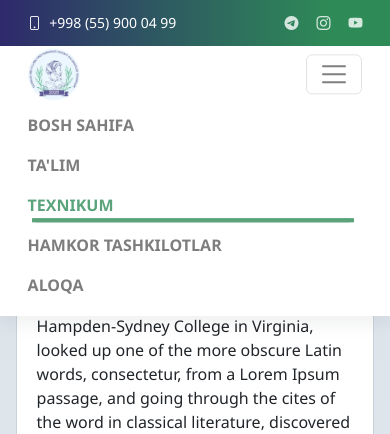
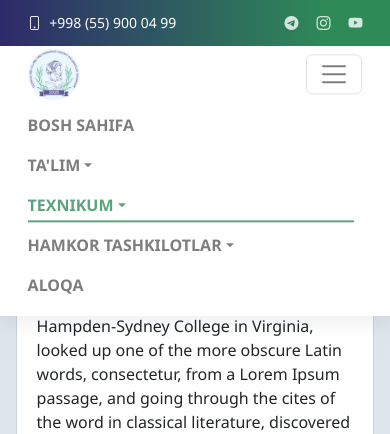
Before and after one commit to shahbozshirinboyev/new.olmaliqjst.uz, a Django app: page /texnikum-haqida/ in a window 390 px wide, after a click that opens the changed part. Shown: the top 434 px of the page. Run offline with Django 5.2, Linux system fonts and the light colour scheme; data comes from the database, SQL or seed files in the repository; some libraries are stand-ins or nearby versions.

Commit message:
navbar fix version 1.2

```diff
--- a/static/css/responsive.css
+++ b/static/css/responsive.css
@@ -3,7 +3,7 @@
         padding-top: 96px;
     }
 
-    .navbar .nav-link::after{
+    .navbar .nav-link::before{
         left: 0rem;
     }
 
--- a/static/css/style.css
+++ b/static/css/style.css
@@ -162,7 +162,7 @@ html {
     transition: color 0.22s ease;
 }
 
-.navbar .nav-link::after {
+.navbar .nav-link::before {
     content: "";
     position: absolute;
     left: 0.5rem;
@@ -180,8 +180,8 @@ html {
     color: var(--header-accent);
 }
 
-.navbar .nav-link:hover::after,
-.navbar .nav-link.active::after {
+.navbar .nav-link:hover::before,
+.navbar .nav-link.active::before {
     transform: scaleX(1);
 }
 
```
